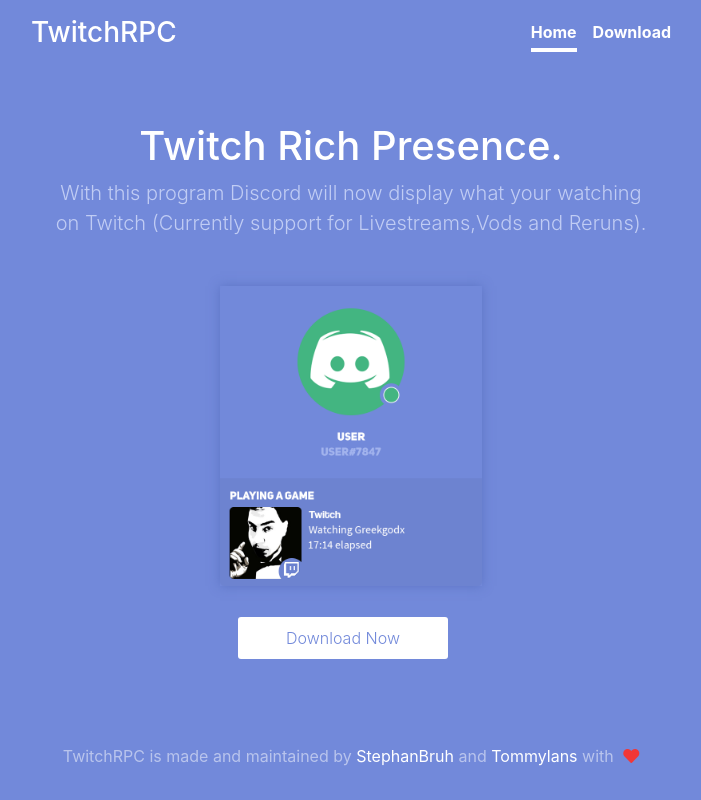
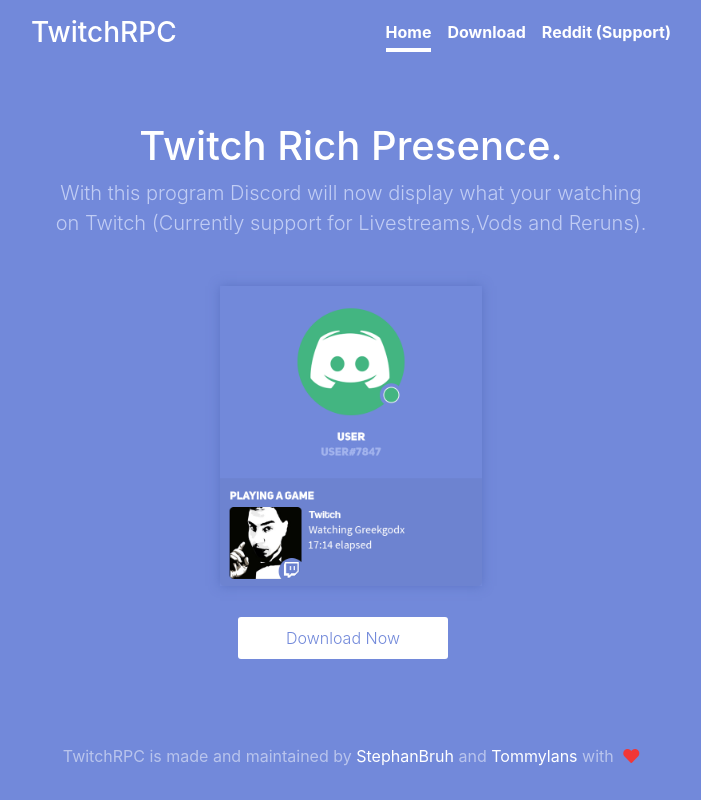
Before and after one commit to Twitchrpc/Twitchrpc.github.io, a plain HTML site: page index.html in a window 1280 px wide. Shown: the whole page, without its empty margins (289-990 px from the left). Drawn offline with nearby package versions, Linux system fonts and the light colour scheme.

Commit message:
Added Reddit link

```diff
--- a/index.html
+++ b/index.html
@@ -17,6 +17,7 @@
           <nav class="nav nav-masthead justify-content-center">
             <a class="nav-link active" href="#">Home</a>
             <a class="nav-link" href="download.html">Download</a>
+            <a class="nav-link" href="https://reddit.com/r/twitchrpc">Reddit (Support)</a>
           </nav>
         </div>
       </header>
```
